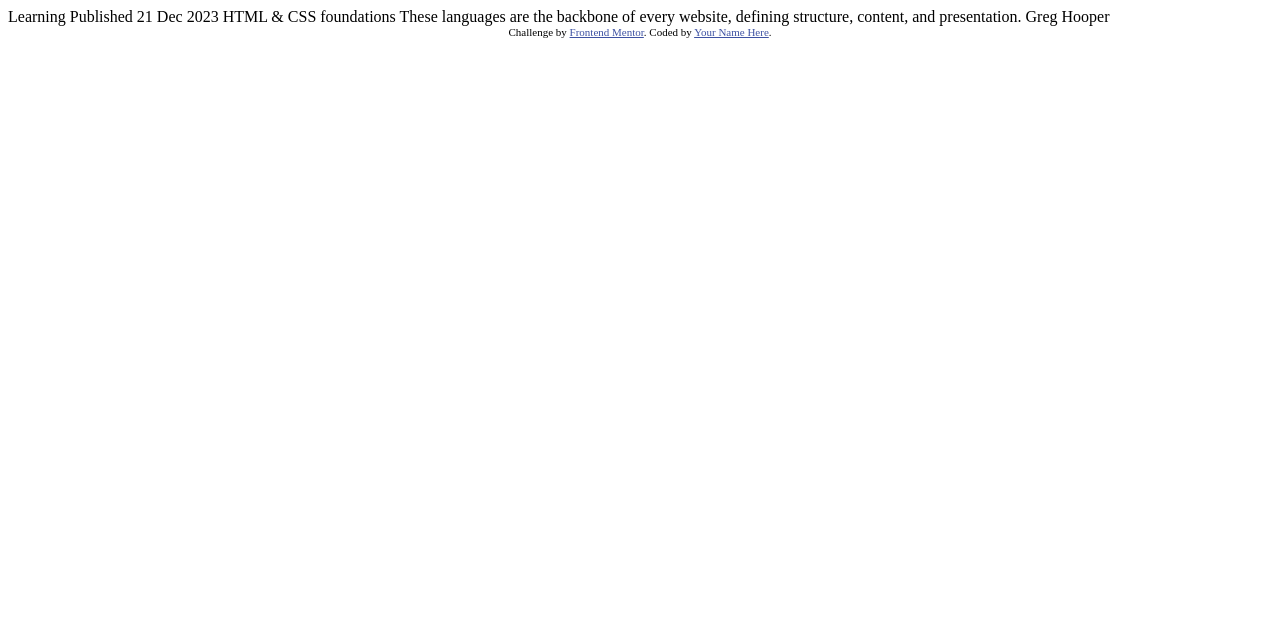
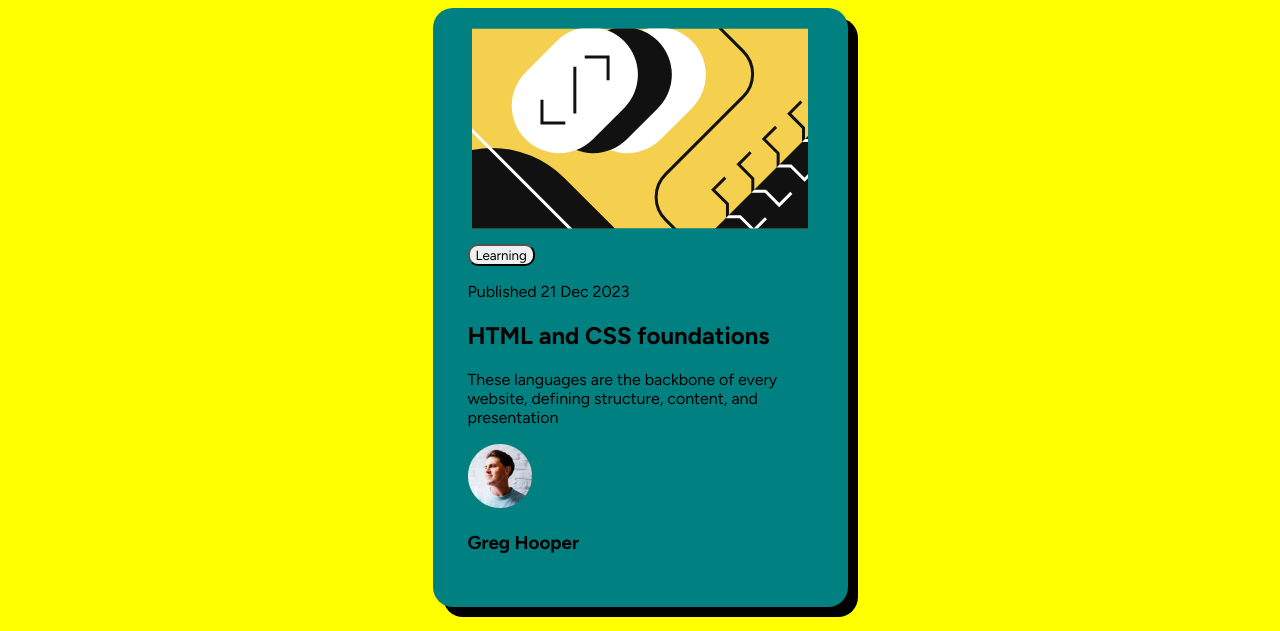
Before and after one commit to Harold-FN-2187/blog-preview-card, a plain HTML site: page blog-preview-card-main/index.html in a window 1280 px wide. Shown: the top 631 px of the page. Drawn offline with Linux system fonts and the light colour scheme.

Commit message:
First structures in HTML and CSS

```diff
--- a/blog-preview-card-main/index.html
+++ b/blog-preview-card-main/index.html
@@ -1,34 +1,53 @@
 <!DOCTYPE html>
 <html lang="en">
   <head>
-  <meta charset="UTF-8">
-  <meta name="viewport" content="width=device-width, initial-scale=1.0"> <!-- displays site properly based on user's device -->
+    <meta charset="UTF-8" />
+    <meta name="viewport" content="width=device-width, initial-scale=1.0" />
+    <!-- displays site properly based on user's device -->
 
-  <link rel="icon" type="image/png" sizes="32x32" href="./assets/images/favicon-32x32.png">
+    <link
+      rel="icon"
+      type="image/png"
+      sizes="32x32"
+      href="./assets/images/favicon-32x32.png"
+    />
+    <link rel="stylesheet" href="styles.css" />
+    <link rel="preconnect" href="https://fonts.googleapis.com" />
+    <link rel="preconnect" href="https://fonts.gstatic.com" crossorigin />
+    <link
+      href="https://fonts.googleapis.com/css2?family=Figtree:ital,wght@0,300..900;1,300..900&display=swap"
+      rel="stylesheet"
+    />
 
     <title>Frontend Mentor | Blog preview card</title>
 
     <!-- Feel free to remove these styles or customise in your own stylesheet 👍 -->
-  <style>
-    .attribution { font-size: 11px; text-align: center; }
-    .attribution a { color: hsl(228, 45%, 44%); }
-  </style>
   </head>
   <body>
-
-  Learning
-
-  Published 21 Dec 2023
-
-  HTML & CSS foundations
-
-  These languages are the backbone of every website, defining structure, content, and presentation.
-
-  Greg Hooper
+    <div class="wrapper">
+      <main class="card">
+        <img class="img" src="/assets/images/illustration-article.svg" />
+        <div class="card-content">
+          <button class="button">Learning</button>
+          <p>Published 21 Dec 2023</p>
+          <h2>HTML and CSS foundations</h2>
+          <p>
+            These languages are the backbone of every website, defining
+            structure, content, and presentation
+          </p>
+          <div class="author">
+            <img class="author-img" src="/assets/images/image-avatar.webp" />
+            <h3>Greg Hooper</h3>
+          </div>
+        </div>
+      </main>
+    </div>
 
     <div class="attribution">
-    Challenge by <a href="https://www.frontendmentor.io?ref=challenge" target="_blank">Frontend Mentor</a>.
-    Coded by <a href="#">Your Name Here</a>.
+      Challenge by
+      <a href="https://www.frontendmentor.io?ref=challenge" target="_blank"
+        >Frontend Mentor</a
+      >. Coded by <a href="#">Harold</a>.
     </div>
   </body>
 </html>
--- /dev/null
+++ b/blog-preview-card-main/styles.css
@@ -0,0 +1,45 @@
+:root {
+    --yellow:hsl(47, 88%, 63%);
+    --white:hsl(0, 0%, 100%);
+    --light-gray:hsl(0, 0%, 42%);
+    --deep-gray:hsl(0, 0%, 7%)
+;
+}
+
+* {
+    font-family: 'Figtree',sans-serif;
+}
+.attribution {
+    font-size: 20px;
+    text-align: center;
+ }
+.attribution a {
+    color: hsl(228, 45%, 44%);
+    text-decoration: none;
+}
+
+body {
+    background-color: yellow;
+    display: flex;
+    flex-direction: column;
+    align-items: center;
+}
+.card {
+    display: flex;
+    flex-direction: column;
+    align-items: center;
+    background-color: teal;
+    width: 100vh;
+    max-width:23.438rem ;
+    padding: 20px;
+    border-radius: 20px;
+    box-shadow:10px 10px;
+    margin-block-end: 30px;
+}
+.card-content {
+    padding: 15px;
+}
+
+button {
+    border-radius: 10px;
+}
```
Lines whose indentation alone changed are shown as unchanged.
